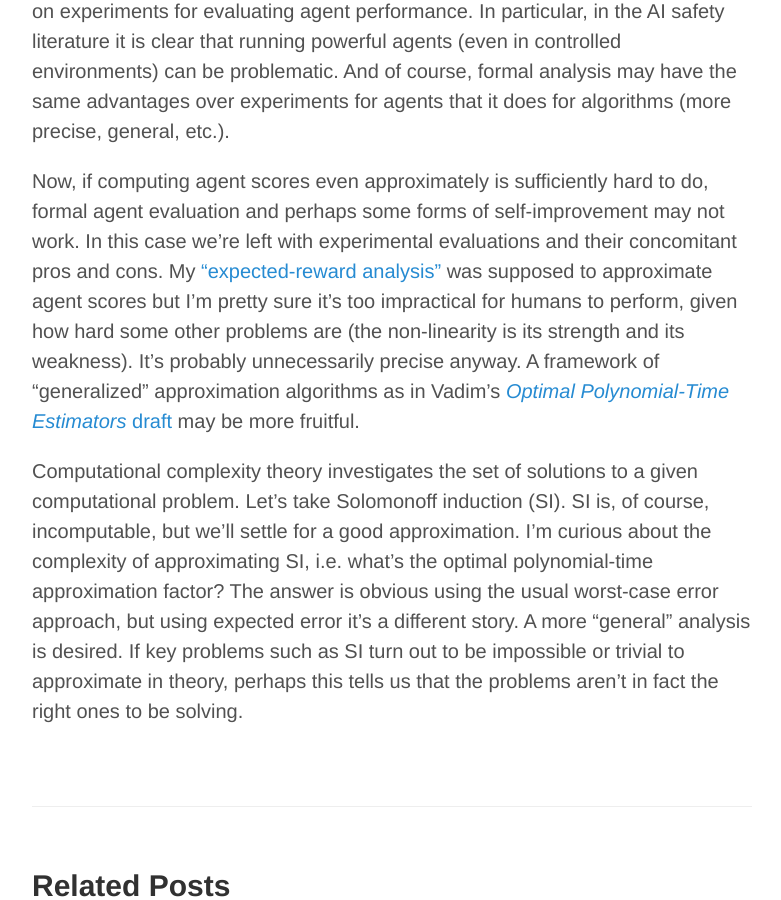
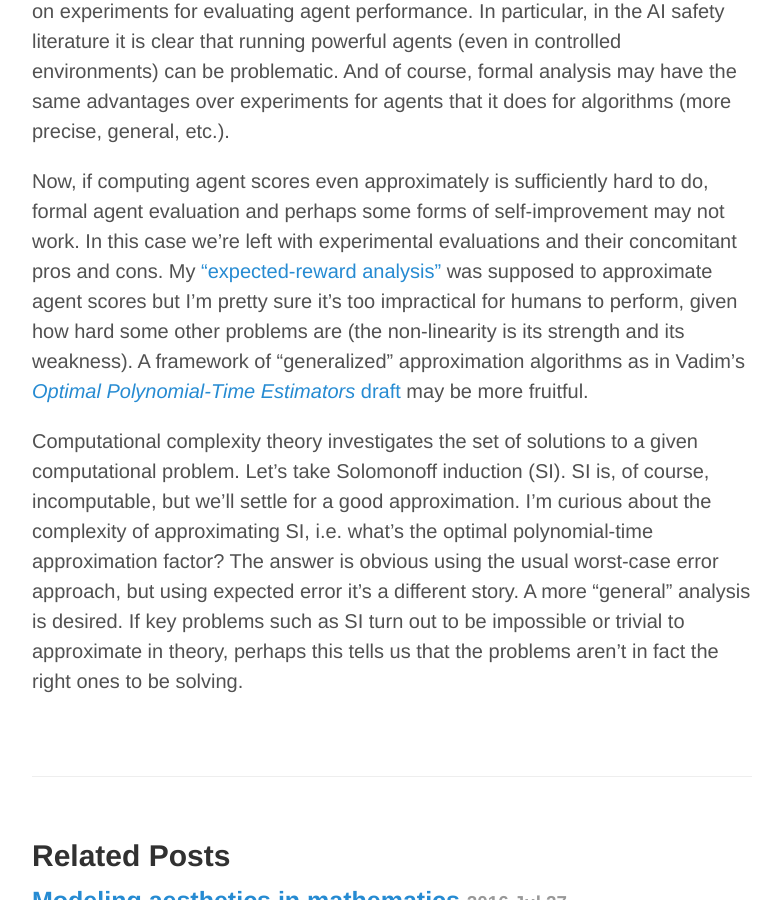
Before and after one commit to amacfie/amacfie.github.io, a Jekyll site: the page built from _posts/2016-07-27-algorithmic_aspects_agi.md, in a window 1280 px wide and 900 px high, scrolled down 805 px. Shown: the whole window, without its empty margins (248-1029 px from the left). Built offline with Jekyll 4.4.1, drawn with Linux system fonts in a browser that asks for light colours; comment, search, counter and statistics services are not loaded.

Commit message:
Remove precision comment for non-asymptotic AofA

```diff
--- a/_posts/2016-07-27-algorithmic_aspects_agi.md
+++ b/_posts/2016-07-27-algorithmic_aspects_agi.md
@@ -42,7 +42,6 @@ My ["expected-reward analysis"][aoaapa] was supposed to approximate agent
 scores but I'm pretty sure it's too impractical for humans to perform, given
 how hard some other problems are (the non-linearity is its strength and its
 weakness).
-It's probably unnecessarily precise anyway.
 A framework of "generalized" approximation algorithms as in Vadim's [_Optimal
 Polynomial-Time Estimators_ draft][optimalpredictors] may be more fruitful.
 
```
